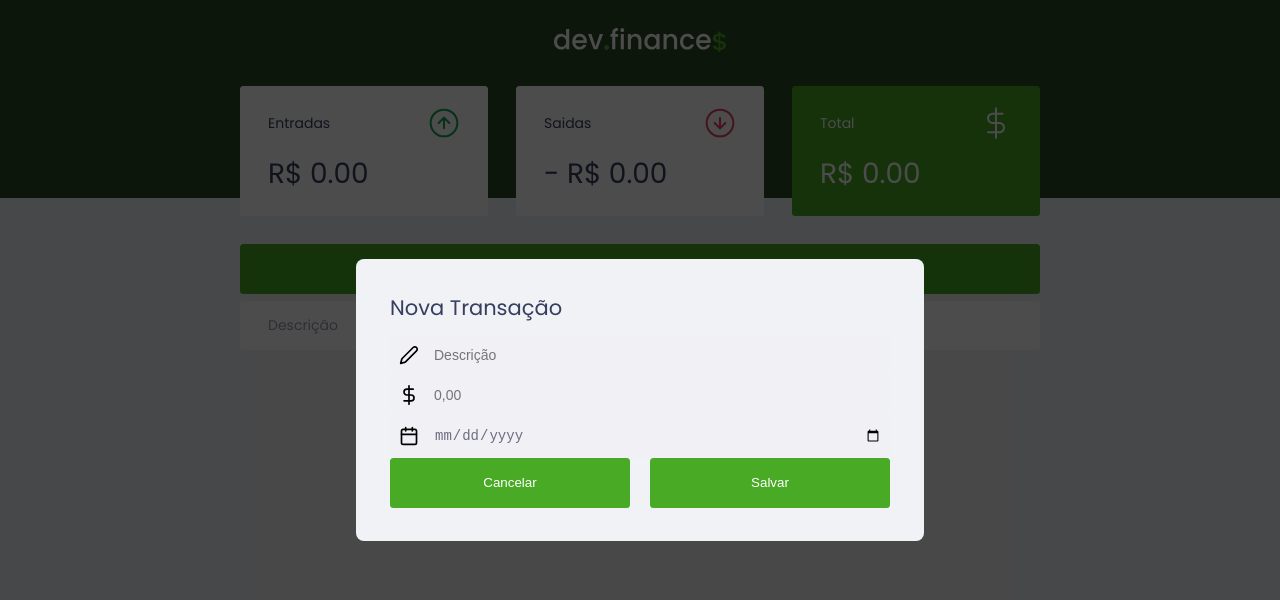
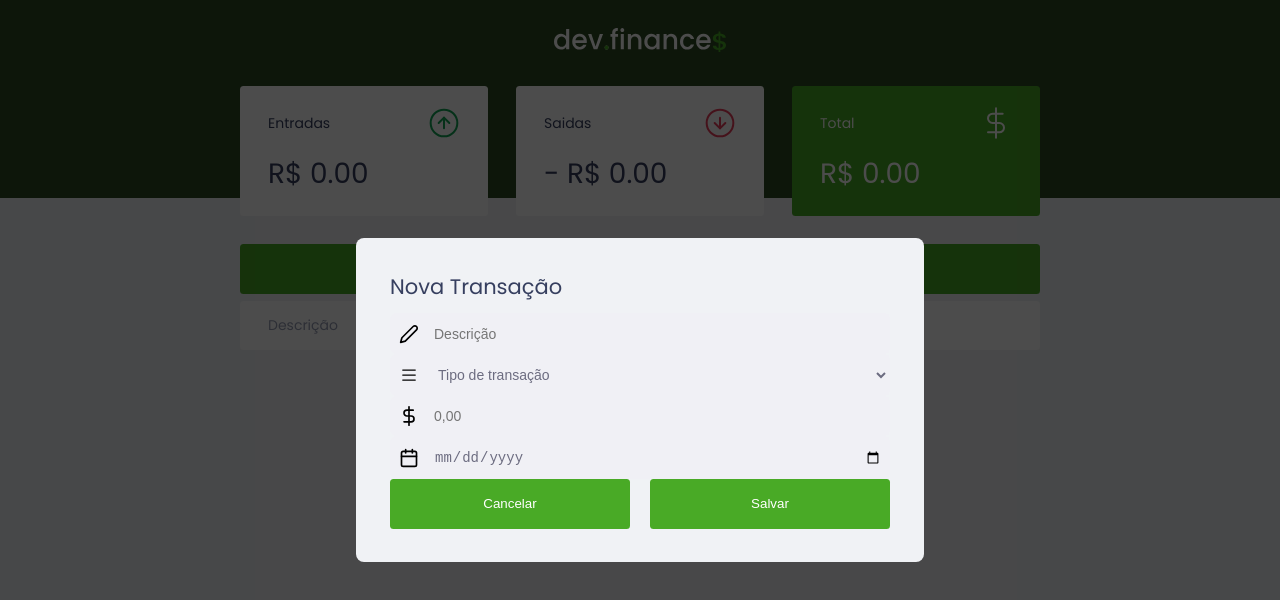
Before and after one commit to ma-nobrega/dev.finances, a React (Create React App) app: page / in a window 1280 px wide. Both pictures are taken after a click on the button "+ Nova Transação". Shown: the top 600 px of the page. Built offline with nearby package versions, Linux system fonts and the light colour scheme.

Commit message:
Adicionando tipo a transação

```diff
--- /dev/null
+++ b/src/components/Select/index.tsx
@@ -0,0 +1,19 @@
+import React, { SelectHTMLAttributes } from 'react';
+import { IconBaseProps } from 'react-icons';
+import { Container } from './styles';
+
+interface SelectProps extends SelectHTMLAttributes<HTMLSelectElement> {
+  name: string;
+  icon?: React.ComponentType<IconBaseProps>;
+}
+
+const Select: React.FC<SelectProps> = ({ icon: Icon, ...rest }) => {
+  return (
+    <Container>
+      {Icon && <Icon size={20} />}
+      <select {...rest} />
+    </Container>
+  );
+};
+
+export default Select;
--- /dev/null
+++ b/src/components/Select/styles.ts
@@ -0,0 +1,21 @@
+import styled from 'styled-components';
+
+export const Container = styled.div`
+  display: flex;
+  align-items: center;
+  border-radius: 0.5rem;
+  background: #f0f0f5;
+  border: solid #f0f0f5 1px;
+  select {
+    color: #6c6c80;
+    background: #f0f0f5;
+    flex: 1;
+    border: 0;
+    outline: none;
+    padding: 0.8rem 0.5rem;
+    font-size: 1rem;
+  }
+  svg {
+    margin: 0 8px;
+  }
+`;
--- a/src/components/Transaction/index.tsx
+++ b/src/components/Transaction/index.tsx
@@ -1,9 +1,10 @@
 import React from 'react';
+import { FiMinusCircle } from 'react-icons/fi';
 import { Container } from './styles';
-import Minus from '../../assets/minus.svg';
 
 interface TransactionProps {
   description: string;
+  type: string;
   value: string;
   date: string;
   setTransactions: Function;
@@ -11,6 +12,7 @@ interface TransactionProps {
 
 const Transaction: React.FC<TransactionProps> = ({
   description,
+  type,
   value,
   date,
   setTransactions,
@@ -33,7 +35,8 @@ const Transaction: React.FC<TransactionProps> = ({
   return (
     <Container onClick={() => removeTransaction()}>
       <td className="description">{description}</td>
-      {Number(value) < 0 ? (
+      <td className="description">{type}</td>
+      {type === 'Saida' ? (
         <td className="expense">
           {`- R$ ${Number(value).toFixed(2).replace(/-/, '')}`}
         </td>
@@ -42,7 +45,7 @@ const Transaction: React.FC<TransactionProps> = ({
       )}
       <td className="date">{date}</td>
       <td>
-        <img src={Minus} alt="Remover transação" />
+        <FiMinusCircle size={20} />
       </td>
     </Container>
   );
--- a/src/components/Transaction/styles.ts
+++ b/src/components/Transaction/styles.ts
@@ -18,4 +18,7 @@ export const Container = styled.tr`
   .expense {
     color: #e92929;
   }
+  svg {
+    color: var(--red);
+  }
 `;
--- a/src/pages/Dashboard/index.tsx
+++ b/src/pages/Dashboard/index.tsx
@@ -1,5 +1,6 @@
 import React, { FormEvent, useEffect, useState } from 'react';
 import { FiCalendar, FiDollarSign, FiEdit2 } from 'react-icons/fi';
+import { BsList } from 'react-icons/bs';
 import { Container, Content } from './styles';
 import Income from '../../assets/income.svg';
 import Expense from '../../assets/expense.svg';
@@ -10,9 +11,11 @@ import Footer from '../../components/Footer';
 import Button from '../../components/Button';
 import Transaction from '../../components/Transaction';
 import Input from '../../components/Input';
+import Select from '../../components/Select';
 
 interface Transaction {
   description: string;
+  type: string;
   value: string;
   date: string;
 }
@@ -24,6 +27,7 @@ const App: React.FC = () => {
   const [modalVisible, setModalVisible] = useState(false);
   const [description, setDescription] = useState('');
   const [value, setValue] = useState('');
+  const [type, setType] = useState('');
   const [date, setDate] = useState('');
   const [transactions, setTransactions] = useState<Transaction[]>(() => {
     const storagedTransactions = localStorage.getItem('@Finances:transactions');
@@ -38,10 +42,11 @@ const App: React.FC = () => {
     event: FormEvent<HTMLFormElement>,
   ): Promise<void> {
     event.preventDefault();
-    const data = { description, value, date };
+    const data = { description, type, value, date };
     setTransactions([...transactions, data]);
     setModalVisible(false);
     setDescription('');
+    setType('');
     setValue('');
     setDate('');
   }
@@ -57,7 +62,7 @@ const App: React.FC = () => {
     const arrayExpense: number[] = [];
     const arrayIncome: number[] = [];
     transactions.map(transaction =>
-      Number(transaction.value) < 0
+      transaction.type === 'Entrada'
         ? arrayExpense.push(Number(transaction.value))
         : arrayIncome.push(Number(transaction.value)),
     );
@@ -121,6 +126,7 @@ const App: React.FC = () => {
             <thead>
               <tr>
                 <th>Descrição</th>
+                <th>Tipo</th>
                 <th>Valor</th>
                 <th>Data</th>
                 {/* eslint-disable-next-line jsx-a11y/control-has-associated-label */}
@@ -133,6 +139,7 @@ const App: React.FC = () => {
                   setTransactions={setTransactions}
                   key={transaction.description}
                   description={transaction.description}
+                  type={transaction.type}
                   value={transaction.value}
                   date={transaction.date}
                 />
@@ -156,6 +163,17 @@ const App: React.FC = () => {
                   value={description}
                   onChange={e => setDescription(e.target.value)}
                 />
+                <Select
+                  icon={BsList}
+                  name="type"
+                  id="type"
+                  value={type}
+                  onChange={e => setType(e.target.value)}
+                >
+                  <option value="">Tipo de transação</option>
+                  <option value="Entrada">Entrada</option>
+                  <option value="Saida">Saida</option>
+                </Select>
                 <Input
                   icon={FiDollarSign}
                   type="number"
```
